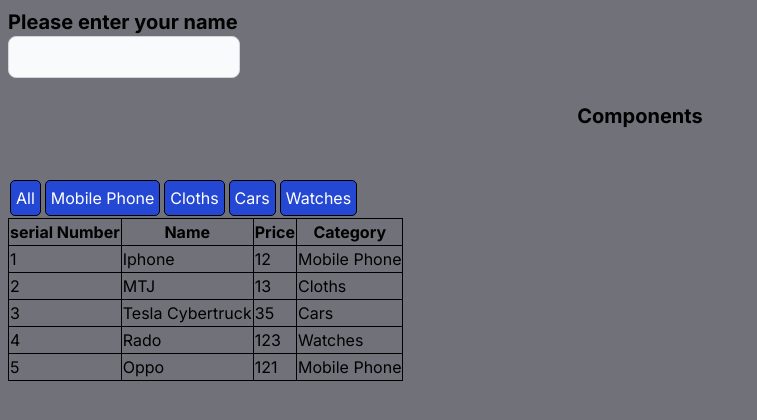
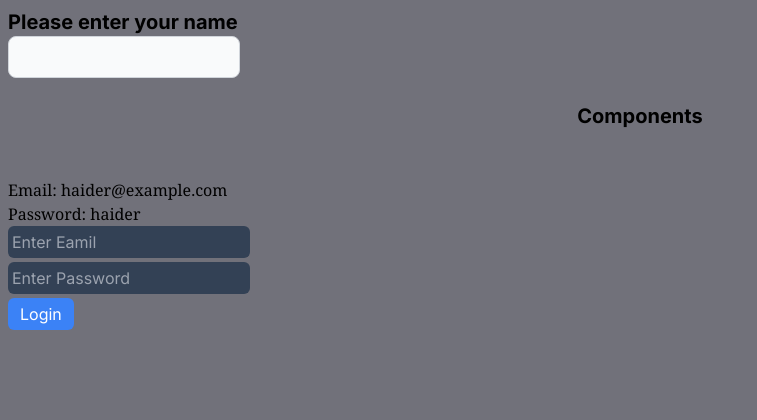
Before and after one commit to AbdullahAsif24/NEXT-Practice-Apps, a Next.js app: page / in a window 1280 px wide. Shown: the top 420 px of the page, without its empty margins (0-757 px from the left). Built offline with nearby package versions, Linux system fonts and the light colour scheme.

Commit message:
solving errors

```diff
--- a/src/app/components/login&signup/MainLogin.tsx
+++ b/src/app/components/login&signup/MainLogin.tsx
@@ -1,11 +1,18 @@
 import { useState } from "react"
 import Card from "./card"
 import LoginPage from "./login"
+import { dataobjType } from "./dataType"
 
 
 export default function MainLoginFunc() {
     const [isAuthenticated, setIsAuthenticated] = useState(false)
-    const [authenticateUser, setAuthenticateUser] = useState()
+    const [authenticateUser, setAuthenticateUser] = useState<dataobjType>({
+        email: "abdullah@example.com",
+        password: "abdullah",
+        userName: "Abdullah",
+        hobby: "Reading",
+        info: "Software engineer with a passion for literature."
+    })
 
     return (
         <>
--- a/src/app/components/login&signup/login.tsx
+++ b/src/app/components/login&signup/login.tsx
@@ -29,7 +29,7 @@ const dataArr: dataobjType[] = [
 
 type loginPageType = {
     authenticate: (fn: boolean) => void;
-    setAuthenticateUser: (fn: {}) => void;
+    setAuthenticateUser: (fn: dataobjType) => void;
 }
 
 
--- a/src/app/page.tsx
+++ b/src/app/page.tsx
@@ -23,15 +23,16 @@ export default function Home() {
       <h1 className="font-bold text-xl text-center">Components</h1>
       <br />
       <br />
+
+      {/* Counter */}
       {/* <CounterFunction count={0} /> */}
 
-      {/* login&signup */}
-      {/* <MainLoginFunc/>
-      <br />
-      <br /> */}
+      {/* login&signup  */}
+      <MainLoginFunc/>
+
 
       {/* Products Filter */}
-      <MainProductsFilter/>
+      {/* <MainProductsFilter/> */}
 
 
     </div>
```
